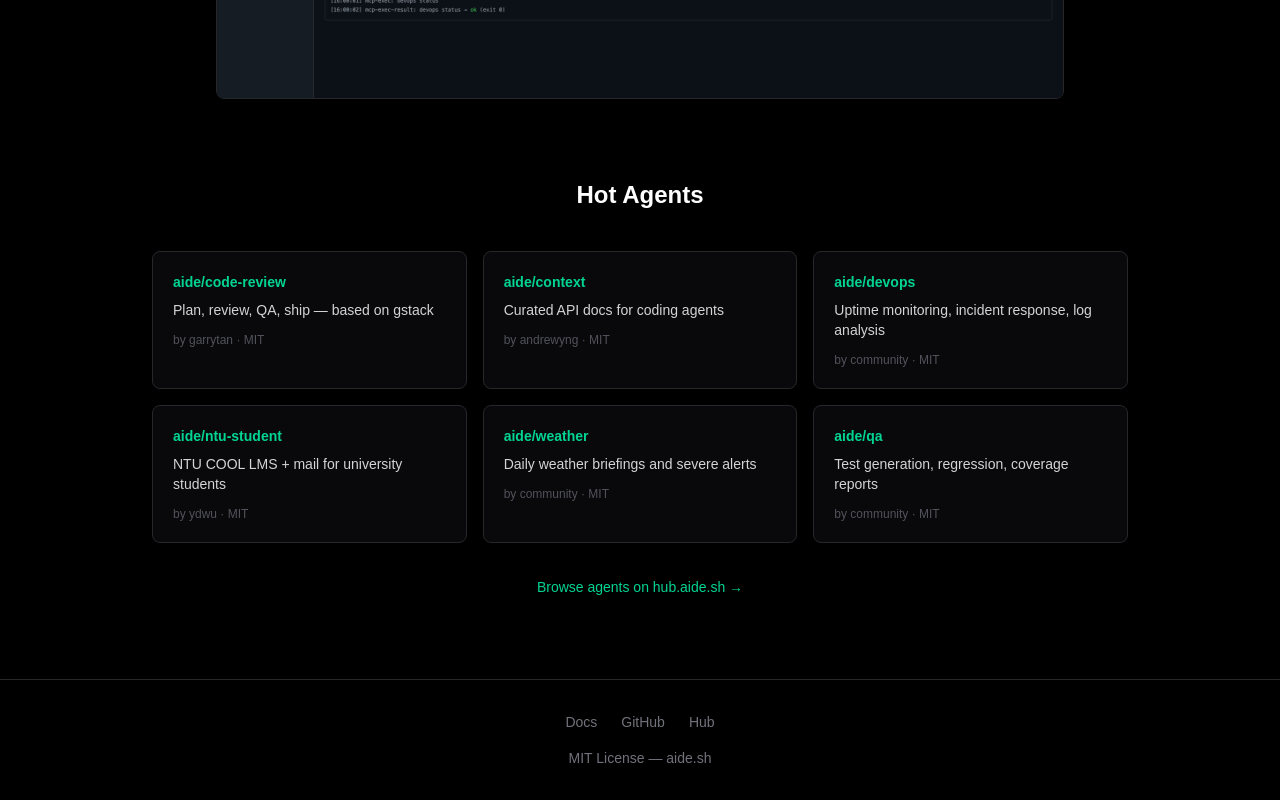
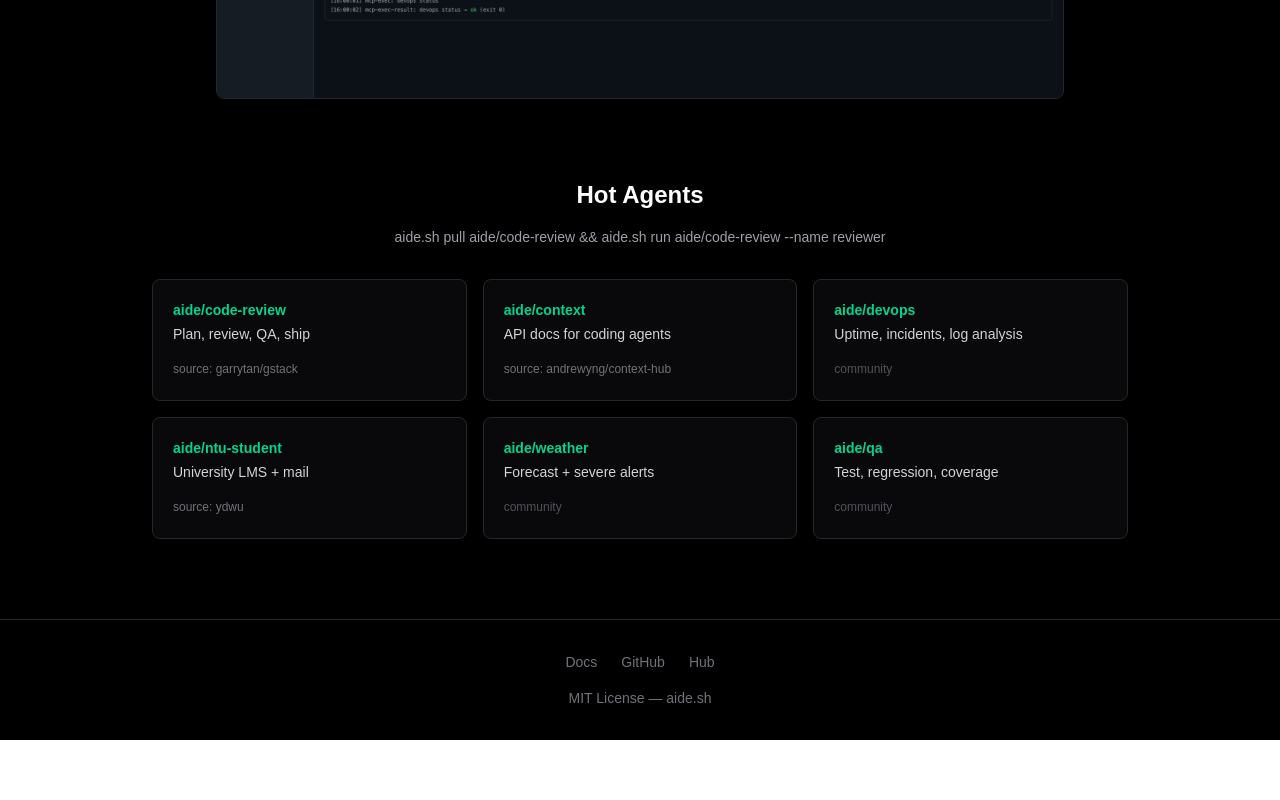
Before and after one commit to yiidtw/aide-site, a Next.js app: page / in a window 1280 px wide. Shown: the part 1467-2267 px from the top of the page. After the commit the page ends 2207 px from the top, so only its background shows below. Built offline with nearby package versions, Linux system fonts and the light colour scheme.

Commit message:
hot agents: shorter desc, source credit with links, usage hint at top

```diff
--- a/app/page.tsx
+++ b/app/page.tsx
@@ -1,33 +1,39 @@
 const hotAgents = [
   {
     name: "aide/code-review",
-    desc: "Plan, review, QA, ship — based on gstack",
-    author: "garrytan",
+    desc: "Plan, review, QA, ship",
+    source: "garrytan/gstack",
+    sourceUrl: "https://github.com/garrytan/gstack",
   },
   {
     name: "aide/context",
-    desc: "Curated API docs for coding agents",
-    author: "andrewyng",
+    desc: "API docs for coding agents",
+    source: "andrewyng/context-hub",
+    sourceUrl: "https://github.com/andrewyng/context-hub",
   },
   {
     name: "aide/devops",
-    desc: "Uptime monitoring, incident response, log analysis",
-    author: "community",
+    desc: "Uptime, incidents, log analysis",
+    source: "community",
+    sourceUrl: "",
   },
   {
     name: "aide/ntu-student",
-    desc: "NTU COOL LMS + mail for university students",
-    author: "ydwu",
+    desc: "University LMS + mail",
+    source: "ydwu",
+    sourceUrl: "https://github.com/yiidtw/aide",
   },
   {
     name: "aide/weather",
-    desc: "Daily weather briefings and severe alerts",
-    author: "community",
+    desc: "Forecast + severe alerts",
+    source: "community",
+    sourceUrl: "",
   },
   {
     name: "aide/qa",
-    desc: "Test generation, regression, coverage reports",
-    author: "community",
+    desc: "Test, regression, coverage",
+    source: "community",
+    sourceUrl: "",
   },
 ];
 
@@ -101,12 +107,12 @@
       <section className="max-w-4xl mx-auto px-6 pb-20">
         <h2 className="text-2xl font-bold text-center mb-4">Built-in Observability</h2>
         <p className="text-center text-zinc-400 mb-8 font-mono text-sm">
-          aide.sh dash — monitor skills, cron, usage, and logs in one place
+          aide.sh dash &mdash; monitor skills, cron, usage, and logs in one place
         </p>
         <div className="rounded-lg border border-zinc-800 overflow-hidden">
           <img
             src="/dash.png"
-            alt="aide.sh dashboard showing agent instances, skills, cron jobs, usage analytics, and logs"
+            alt="aide.sh dashboard"
             className="w-full"
           />
         </div>
@@ -114,30 +120,29 @@
 
       {/* Hot Agents */}
       <section className="max-w-5xl mx-auto px-6 pb-20">
-        <h2 className="text-2xl font-bold text-center mb-10">Hot Agents</h2>
+        <h2 className="text-2xl font-bold text-center mb-4">Hot Agents</h2>
+        <p className="text-center text-zinc-400 mb-8 font-mono text-sm">
+          aide.sh pull aide/code-review &amp;&amp; aide.sh run aide/code-review --name reviewer
+        </p>
         <div className="grid md:grid-cols-3 gap-4">
           {hotAgents.map((agent) => (
             <div
               key={agent.name}
               className="rounded-lg border border-zinc-800 bg-zinc-950 p-5"
             >
-              <h3 className="font-mono text-sm font-bold text-emerald-400 mb-2">
+              <h3 className="font-mono text-sm font-bold text-emerald-400 mb-1">
                 {agent.name}
               </h3>
               <p className="text-sm text-zinc-300 mb-3">{agent.desc}</p>
-              <p className="text-xs text-zinc-600">
-                by {agent.author} &middot; MIT
-              </p>
+              {agent.sourceUrl ? (
+                <a href={agent.sourceUrl} className="text-xs text-zinc-500 hover:text-zinc-400 transition">
+                  source: {agent.source}
+                </a>
+              ) : (
+                <span className="text-xs text-zinc-600">{agent.source}</span>
+              )}
             </div>
           ))}
-        </div>
-        <div className="text-center mt-8">
-          <a
-            href="https://hub.aide.sh"
-            className="text-sm font-mono text-emerald-400 hover:text-emerald-300 transition"
-          >
-            Browse agents on hub.aide.sh &rarr;
-          </a>
         </div>
       </section>
 
```
